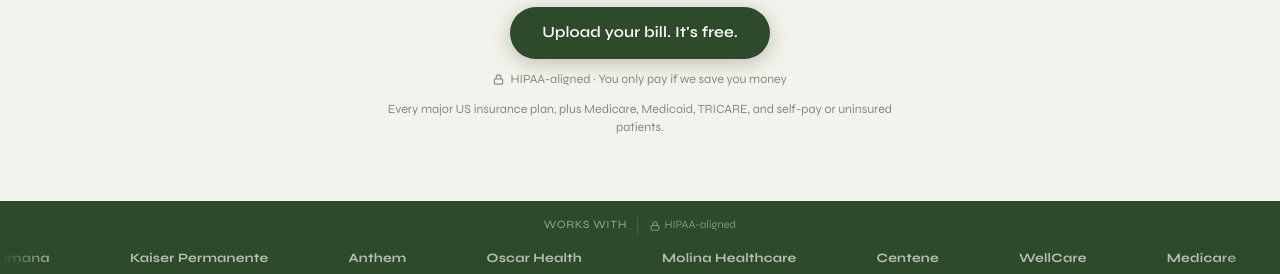
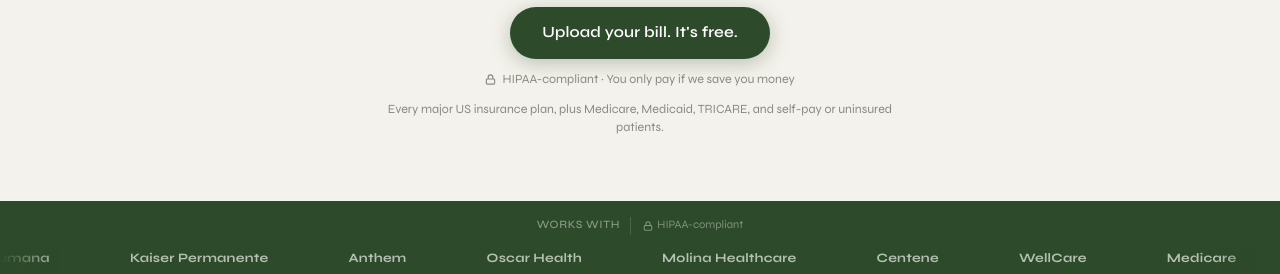
Before and after one commit to sandrajirongo/clarobill, a Next.js app in the folder apps/web/: page / in a window 1280 px wide. Shown: the part 526-800 px from the top of the page. Built offline with nearby package versions, Linux system fonts and the light colour scheme; no server answers.

Commit message:
fix(copy): change HIPAA-aligned to HIPAA-compliant across all web surfaces
Co-Authored-By: Claude Sonnet 4.6 <noreply@anthropic.com>

```diff
--- a/apps/web/src/app/compare/goodbill-vs-clarobill/page.tsx
+++ b/apps/web/src/app/compare/goodbill-vs-clarobill/page.tsx
@@ -93,7 +93,7 @@ export default function GoodbillVsClarobill(): JSX.Element {
             <tr><td>Insurer negotiation</td><td className={c.win}>Yes</td><td className={c.lose}>No</td></tr>
             <tr><td>Free to analyze</td><td className={c.lose}>No — contingency applies</td><td className={c.win}>Yes — analysis always free</td></tr>
             <tr><td>Works on bills under $5,000</td><td className={c.neutral}>Yes, but fee may be high</td><td className={c.win}>Yes — flat fee scales well</td></tr>
-            <tr><td>HIPAA-aligned data handling</td><td className={c.win}>Yes</td><td className={c.win}>Yes</td></tr>
+            <tr><td>HIPAA-compliant data handling</td><td className={c.win}>Yes</td><td className={c.win}>Yes</td></tr>
           </tbody>
         </table>
 
--- a/apps/web/src/app/page.tsx
+++ b/apps/web/src/app/page.tsx
@@ -56,7 +56,7 @@ export default function LandingPage(): JSX.Element {
                 <rect x="3" y="11" width="18" height="11" rx="2" />
                 <path d="M7 11V7a5 5 0 0 1 10 0v4" />
               </svg>
-              HIPAA-aligned · You only pay if we save you money
+              HIPAA-compliant · You only pay if we save you money
             </span>
             <p className={s.heroPlans}>
               Every major US insurance plan, plus Medicare, Medicaid, TRICARE, and self-pay or uninsured patients.
@@ -74,7 +74,7 @@ export default function LandingPage(): JSX.Element {
               <rect x="3" y="11" width="18" height="11" rx="2" />
               <path d="M7 11V7a5 5 0 0 1 10 0v4" />
             </svg>
-            HIPAA-aligned
+            HIPAA-compliant
           </span>
         </div>
         <div className={s.carouselTrackWrap}>
@@ -197,7 +197,7 @@ export default function LandingPage(): JSX.Element {
         <Link className={s.btnCta} href="/auth/sign-in">
           Upload your bill. It&apos;s free.
         </Link>
-        <p className={s.ctaNote}>HIPAA-aligned &nbsp;·&nbsp; Encrypted &nbsp;·&nbsp; No credit card required</p>
+        <p className={s.ctaNote}>HIPAA-compliant &nbsp;·&nbsp; Encrypted &nbsp;·&nbsp; No credit card required</p>
       </section>
 
       {/* FOOTER */}
--- a/apps/web/src/app/pricing/page.tsx
+++ b/apps/web/src/app/pricing/page.tsx
@@ -79,7 +79,7 @@ export default function PricingPage(): JSX.Element {
                 <rect x="3" y="11" width="18" height="11" rx="2" />
                 <path d="M7 11V7a5 5 0 0 1 10 0v4" />
               </svg>
-              HIPAA-aligned · No credit card needed to start
+              HIPAA-compliant · No credit card needed to start
             </span>
           </div>
         </div>
@@ -211,7 +211,7 @@ export default function PricingPage(): JSX.Element {
         <Link className={s.btnCtaLime} href="/auth/sign-in">
           Upload your bill
         </Link>
-        <p className={s.ctaNote}>HIPAA-aligned &nbsp;·&nbsp; Encrypted &nbsp;·&nbsp; No credit card to start</p>
+        <p className={s.ctaNote}>HIPAA-compliant &nbsp;·&nbsp; Encrypted &nbsp;·&nbsp; No credit card to start</p>
       </section>
 
       <footer className={s.footer}>
--- a/apps/web/src/app/pricing/pricing-data.ts
+++ b/apps/web/src/app/pricing/pricing-data.ts
@@ -90,6 +90,6 @@ export const FAQS = [
   },
   {
     q: 'Is my bill data kept private?',
-    a: 'Yes. Uploads are encrypted in transit and at rest. We retain your bill only as long as your account is active; you can delete it at any time. We never sell or share your data, and we are HIPAA-aligned in our handling of protected health information.',
+    a: 'Yes. Uploads are encrypted in transit and at rest. We retain your bill only as long as your account is active; you can delete it at any time. We never sell or share your data, and we are HIPAA-compliant in our handling of protected health information.',
   },
 ] as const;
--- a/apps/web/src/app/upload/page.tsx
+++ b/apps/web/src/app/upload/page.tsx
@@ -46,7 +46,7 @@ const ACCEPTED_FORMATS = [
 
 const TRUST_ITEMS = [
   'Encrypted in transit and at rest',
-  'HIPAA-aligned data handling',
+  'HIPAA-compliant data handling',
   'Never used to train AI models',
   'Never sold to third parties',
   'Delete your data at any time',
@@ -70,7 +70,7 @@ export default function UploadPage(): JSX.Element {
             Upload my bill. It&apos;s free.
           </Link>
           <p className={s.trustLine}>
-            HIPAA-aligned &nbsp;&middot;&nbsp; Encrypted &nbsp;&middot;&nbsp; No auto-charges
+            HIPAA-compliant &nbsp;&middot;&nbsp; Encrypted &nbsp;&middot;&nbsp; No auto-charges
           </p>
         </div>
       </section>
@@ -128,7 +128,7 @@ export default function UploadPage(): JSX.Element {
         <h2 className={s.ctaH2}>Ready to check your bill?</h2>
         <Link href="/auth/sign-in" className={s.ctaBtn}>Upload my bill. It&apos;s free.</Link>
         <p className={s.trustLine}>
-          No credit card &nbsp;&middot;&nbsp; HIPAA-aligned &nbsp;&middot;&nbsp; Encrypted
+          No credit card &nbsp;&middot;&nbsp; HIPAA-compliant &nbsp;&middot;&nbsp; Encrypted
         </p>
       </section>
 
--- a/apps/web/src/components/landing/faq.tsx
+++ b/apps/web/src/components/landing/faq.tsx
@@ -35,7 +35,7 @@ const FAQS = [
   },
   {
     q: 'Is my information safe with ClaroBill?',
-    a: 'Yes. Uploads are encrypted in transit and at rest. Access is restricted to the systems that produce your report and is logged for audit. We are HIPAA-aligned in our handling of protected health information. We retain your bill only as long as your account is active; you can delete it at any time. We never sell or share your data.',
+    a: 'Yes. Uploads are encrypted in transit and at rest. Access is restricted to the systems that produce your report and is logged for audit. We are HIPAA-compliant in our handling of protected health information. We retain your bill only as long as your account is active; you can delete it at any time. We never sell or share your data.',
   },
 ] as const;
 
```
